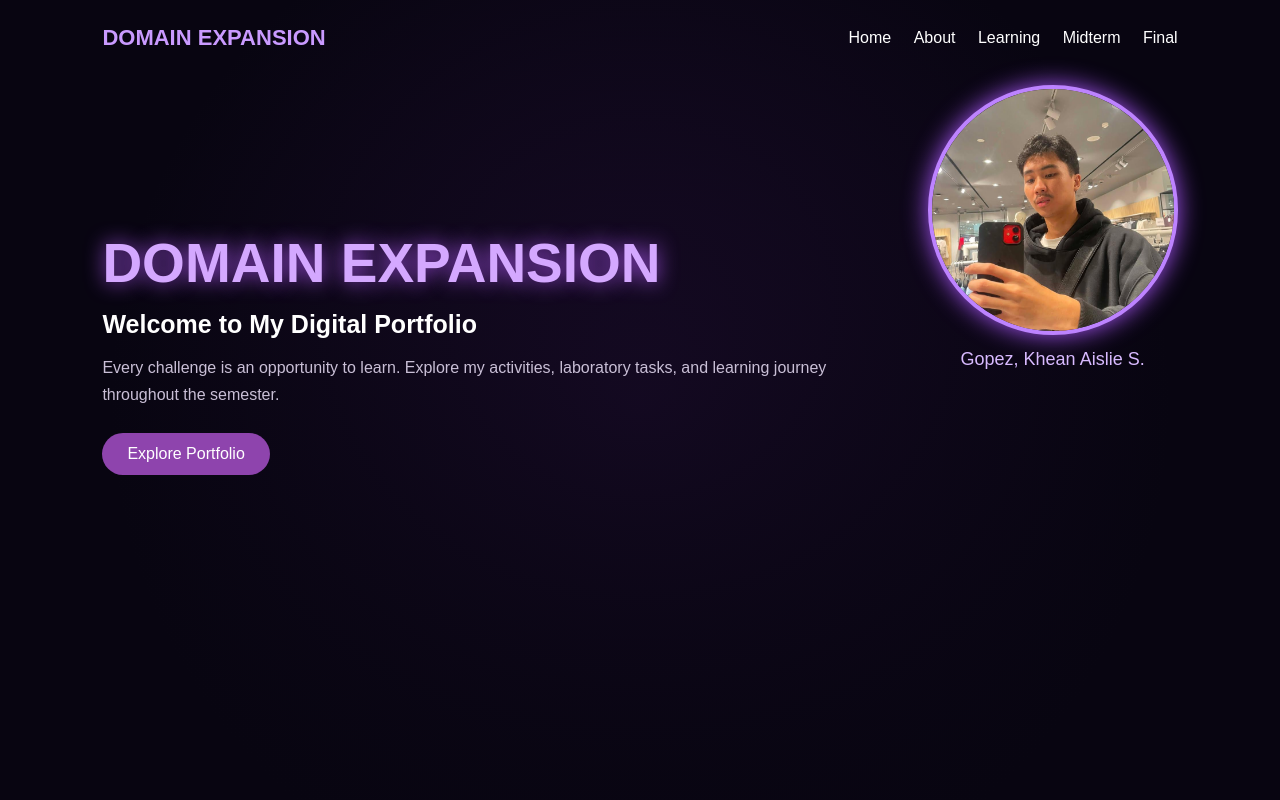
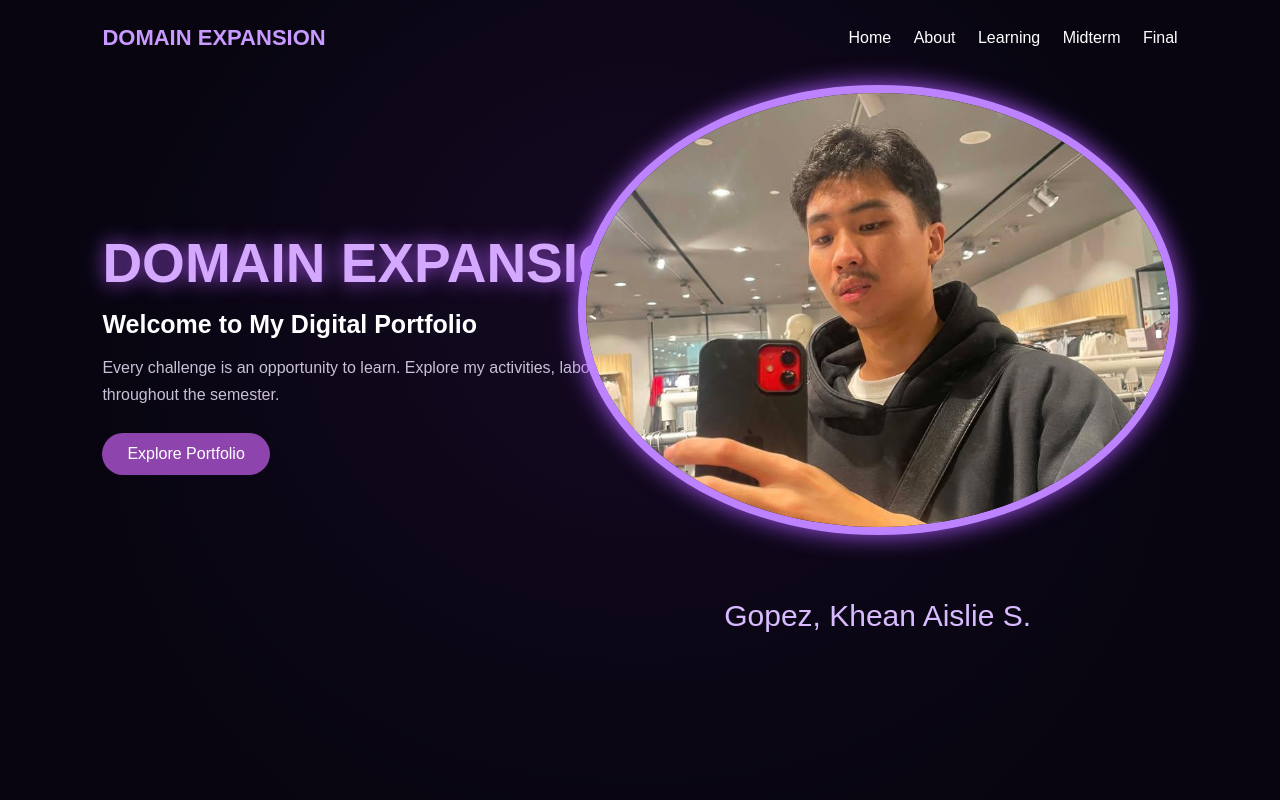
Before and after one commit to gopezkhean78-ui/Pogi-ako, a plain HTML site: page index.html in a window 1280 px wide. Shown: the top 800 px of the page. Drawn offline with Linux system fonts and the light colour scheme.

Commit message:
Update index.html

```diff
--- a/index.html
+++ b/index.html
@@ -61,19 +61,19 @@
         }
 
         .profile img {
-            width: 250px;
-            height: 250px;
-            border-radius: 50%;
-            border: 4px solid #bd83ff;
+            width: 600px;
+            height: 450px;
+            border-radius: 70%;
+            border: 8px solid #bd83ff;
             object-fit: cover;
             box-shadow: 0 0 25px #a855f7;
             background: #251238;
         }
 
         .profile p {
-            margin-top: 10px;
+            margin-top: 60px;
             color: #d8baff;
-            font-size: 18px;
+            font-size: 30px;
         }
 
         .hero {
```
